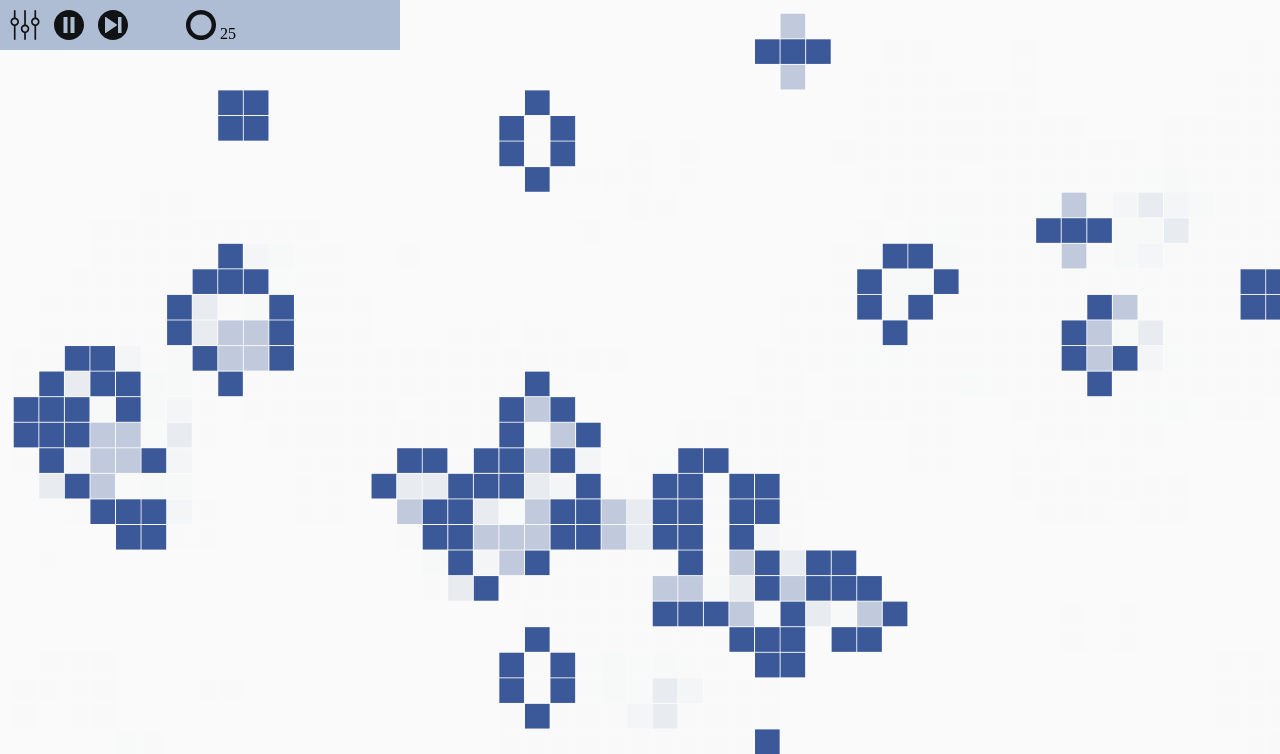
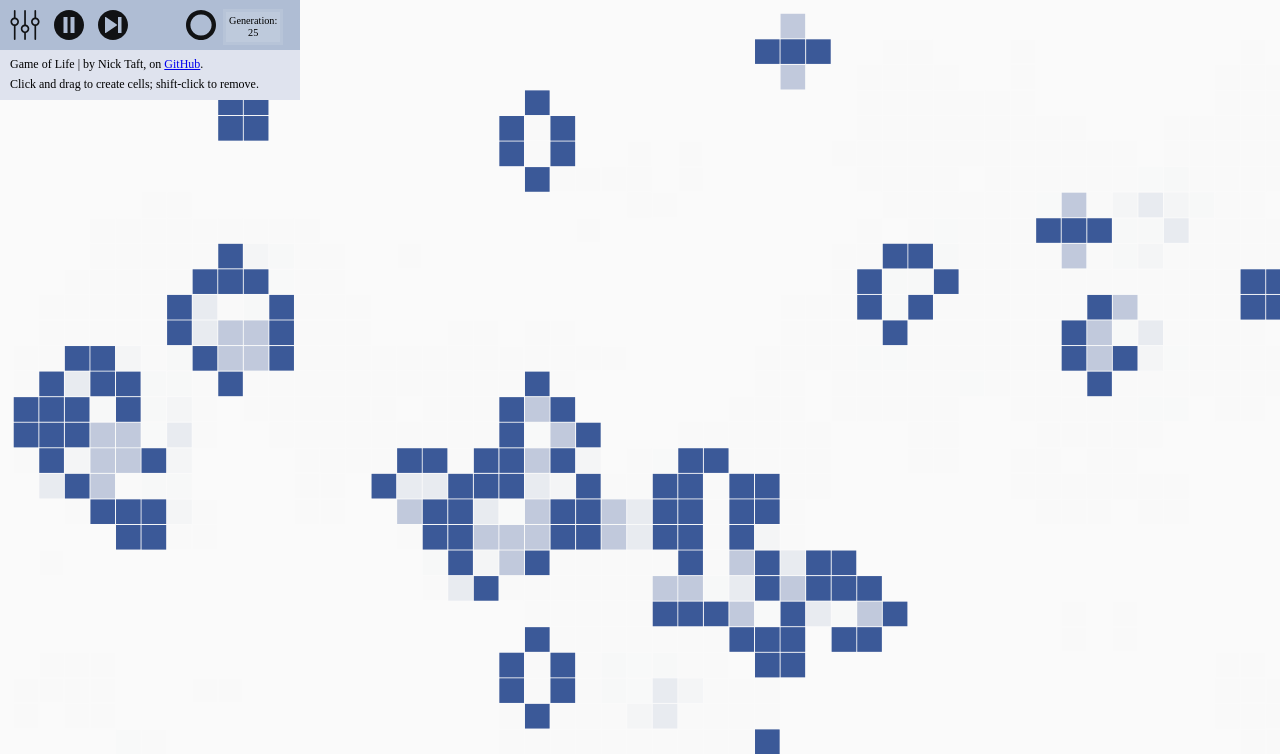
Before and after one commit to ntaft/GoL-background, a website: page index.html in a window 1280 px wide. Shown: the top 754 px of the page. Drawn offline with nearby package versions, Linux system fonts and the light colour scheme.

Commit message:
UI and animation improvements

```diff
--- a/gol.js
+++ b/gol.js
@@ -9,14 +9,13 @@ document.addEventListener('DOMContentLoaded', () => {
 
   // sets up board variables
   let board = [];
+  let gameOfLife;
   let game = {
     rows: 50,
     columns: 50,
     margin: 1,
     speed: 200, // in ms per gen
     density: 1.2,
-    pxWide: canvas.width,
-    pxHigh: canvas.height,
     cellColor: '#3b5998',
     background: 'rgb(250, 250, 250)',
     generations: 0,
@@ -25,36 +24,32 @@ document.addEventListener('DOMContentLoaded', () => {
   // variables for onscreen dot
   // adapted from http://cobwwweb.com/mutlicolored-dotted-grid-canvas
   let dot = {
-    width: ((game.pxWide - (2 * game.margin)) / game.columns) - game.margin,
-    height: ((game.pxHigh - (2 * game.margin)) / game.rows) - game.margin,
-    // diameter: this.isWider ? this.height : this.width,
-    // xMargin: this.isWider ? (game.pxWide - ((2 * game.margin) + (game.columns * this.diameter))) / game.columns : game.margin,
-    // yMargin: !(this.isWider) ? (game.pxHigh - ((2 * game.margin) + (game.rows * this.diameter))) / game.rows : game.margin,
-    // radius: Math.abs(this.diameter) * 0.5,
+    width: ((canvas.width - (2 * game.margin)) / game.columns) - game.margin,
+    height: ((canvas.height - (2 * game.margin)) / game.rows) - game.margin,
   };
 
 // // implementation of offscreen canvas is still shaky, but might speed up performance...
 // board.offscreenCanvas = document.createElement("canvas");
-// board.offscreenCanvas.width = game.pxHigh;
-// board.offscreenCanvas.height = game.pxWide;
+// board.offscreenCanvas.width = canvas.height;
+// board.offscreenCanvas.height = canvas.width;
 // board.offscreenContext = board.offscreenCanvas.getContext("2d");
 
   // adapted from http://cobwwweb.com/mutlicolored-dotted-grid-canvas
   // Because we don't know which direction (x vs. y) is the limiting sizing
   // factor, we'll calculate both first.
-  // dot.width = ((game.pxWide - (2 * game.margin)) / game.columns) - game.margin;
-  // dot.height = ((game.pxHigh - (2 * game.margin)) / game.rows) - game.margin;
+  // dot.width = ((canvas.width - (2 * game.margin)) / game.columns) - game.margin;
+  // dot.height = ((canvas.height - (2 * game.margin)) / game.rows) - game.margin;
   // Uses the limiting dimension to set the diameter.
   if( dot.width > dot.height )
   {
     dot.diameter = dot.height;
-    dot.xMargin = (game.pxWide - ((2 * game.margin) + (game.columns * dot.diameter))) / game.columns;
+    dot.xMargin = (canvas.width - ((2 * game.margin) + (game.columns * dot.diameter))) / game.columns;
     dot.yMargin = game.margin;
   }
   else
   { dot.diameter = dot.width;
     dot.xMargin = game.margin;
-    dot.yMargin = (game.pxHigh - ((2 * game.margin) + (game.rows * dot.diameter))) / game.rows;
+    dot.yMargin = (canvas.height - ((2 * game.margin) + (game.rows * dot.diameter))) / game.rows;
   }
   // Radius is still half of the diameter, because ... math.
   dot.radius = Math.abs(dot.diameter) * 0.5;
@@ -124,7 +119,7 @@ document.addEventListener('DOMContentLoaded', () => {
     function lifeGen() {
       clearDots();
       game.generations += 1;
-      document.querySelector('.gen').innerHTML = game.generations
+      document.querySelector('.gen').innerHTML = `Generation:<br>${game.generations}`;
       context.fillStyle = game.cellColor;
       let x = 0,
           y = -1,
@@ -171,7 +166,7 @@ document.addEventListener('DOMContentLoaded', () => {
   // overlays the board with a blank rectangle
   function clearDots() {
     context.fillStyle = 'rgba(250, 250, 250, 0.7)';
-    context.fillRect( 0, 0, game.pxWide, game.pxHigh);
+    context.fillRect( 0, 0, canvas.width, canvas.height);
   }
 
   // button handlers
@@ -259,7 +254,7 @@ document.addEventListener('DOMContentLoaded', () => {
 
   // toggles cell state on click and drag
   function dragCell(e){
-    if ((0 < e.clientX && e.clientX < game.pxWide) && (0 < e.clientY && e.clientY < game.pxHigh)) {
+    if ((0 < e.clientX && e.clientX < canvas.width) && (0 < e.clientY && e.clientY < canvas.height)) {
       let dragPos = new Cell(e.clientX, e.clientY);
       e.shiftKey ? dragPos.draw(0) : dragPos.draw(1)
     }
@@ -267,6 +262,6 @@ document.addEventListener('DOMContentLoaded', () => {
 
   // sets the initial board state and speed
   initBoard();
-  let gameOfLife = setInterval(lifeGen, game.speed);
+  gameOfLife = setInterval(lifeGen, game.speed);
 
 });
--- a/index.html
+++ b/index.html
@@ -21,11 +21,19 @@
     </button>
     <button class="clear">
     </button>
-    <span class="gen">
-    </span>
-    <p class="directions">
-      Click and drag to create cells; shift-click to remove
-    </p>
+    <div class="gen-box">
+      <span class="gen">
+      </span>
+    </div>
+    <div class="info">
+      <p>Game of Life | by Nick Taft, on
+        <a href="http://www.github.com/ntaft/gol-bg">GitHub</a>.
+      </p>
+      <p>
+        Click and drag to create cells; shift-click to remove.
+      </p>
+
+    </div>
   </div>
   <canvas class="board">
 
--- a/main.css
+++ b/main.css
@@ -9,16 +9,33 @@ html, body {
 .control-box {
   position: fixed;
   background: rgb(175, 189, 212);
-  transition: width .4s ease;
   width: 50px;
   height: 50px;
   overflow: hidden;
   opacity: .7;
+  padding: 0;
+  margin: 0;
 }
 
 .control-box:hover {
-  width: 400px;
-  opacity: 1;
+  animation: expand .8s forwards;
+}
+
+@keyframes expand {
+  0% {
+    width: 50px;
+    opacity: 0.7;
+  }
+  60% {
+    width: 300px;
+    padding: 0;
+    opacity: 1;
+  }
+  100% {
+    width: 300px;
+    padding: 0 0 50px 0;
+    opacity: 1;
+  }
 }
 
 .board {
@@ -65,8 +82,38 @@ button:not(.settings):hover {
   background-image: url('assets/clear.svg');
 }
 
-.directions {
+.question {
+  background-image: url('assets/question.svg');
+}
+
+
+.info {
+  height: 50px;
+  background: #dfe3ee;
+  overflow: hidden;
+  margin: 0;
+  display: flex;
+  flex-flow: column nowrap;
+  justify-content: center;
+}
+
+.info > p {
+  padding: 3px 10px 3px 10px;
+  margin: 0;
+  font-size: .75em;
+}
+
+.gen-box {
+  position: relative;
+  top: -3px;
+  right: -3px;
+  margin: 0;
+}
+
+.gen-box, .gen{
+  font-size: .8em;
   display: inline-block;
-  margin: 0 0 0 10px;
-  width: 200px;
+  text-align: center;
+  padding: 3px;
+  background: rgba(255, 255, 255, .1);
 }
```
Also changed, not shown: assets/question.svg (added).
